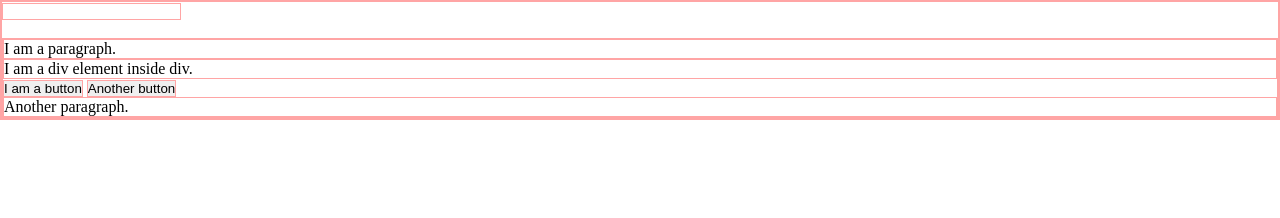
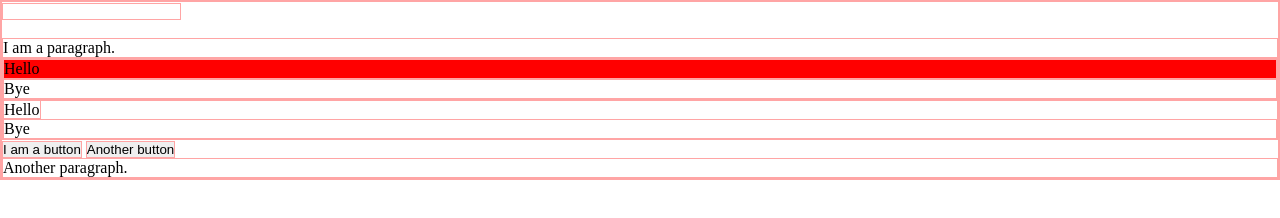
Before and after one commit to PeterKwok1/Playground, a plain HTML site: page index.html in a window 1280 px wide. Drawn offline with nearby package versions, Linux system fonts and the light colour scheme.

Commit message:
finished

```diff
--- a/app/scss/_globals.scss
+++ b/app/scss/_globals.scss
@@ -12,3 +12,7 @@
 .test2 {
     font-size: x-large;
 }
+
+div .a {
+    background-color: red;
+}
--- a/index.html
+++ b/index.html
@@ -13,13 +13,18 @@
 <body>
     <input type="text">
     <br><br>
-    <div id="myDIV">
-        <p>I am a paragraph.</p>
-        <div>I am a div element inside div.</div>
-        <button>I am a button</button>
-        <button>Another button</button>
-        <p>Another paragraph.</p>
+    <p>I am a paragraph.</p>
+    <div class="b">
+        <div class="a">Hello</div>
+        <div class="b">Bye</div>
     </div>
+    <div class="a">
+        <span class="b">Hello</span>
+        <div class="b">Bye</div>
+    </div>
+    <button>I am a button</button>
+    <button>Another button</button>
+    <p>Another paragraph.</p>
 </body>
 
 </html>
```
Also changed, not shown: README.md, app/scss/style.css, 1 other file.
